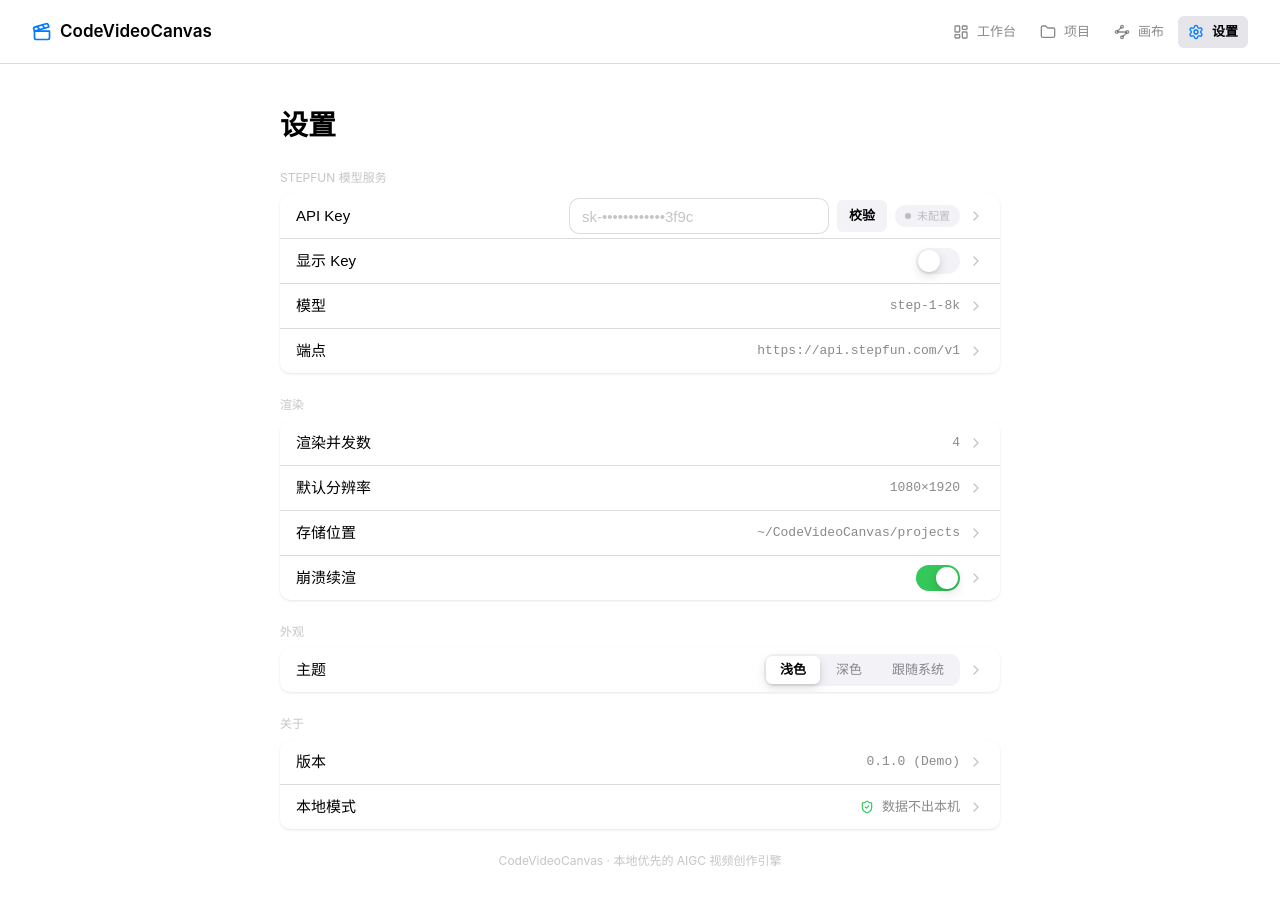
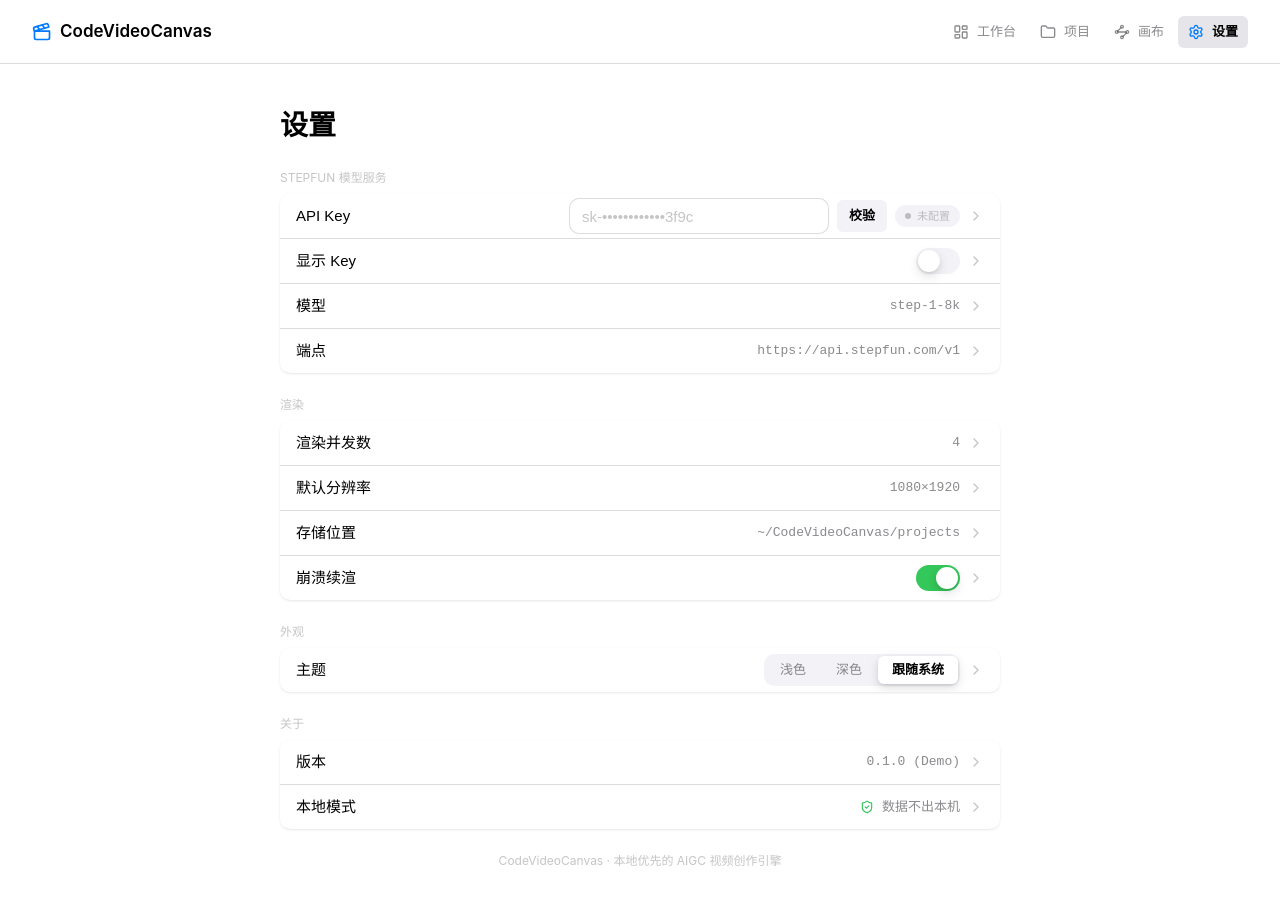
Before and after one commit to AIMFllyYS/code-video-canvas, a Next.js app: page /settings in a window 1280 px wide. Shown: the top 904 px of the page. Built offline with nearby package versions, Linux system fonts and the light colour scheme; no server answers; the database is empty.

Commit message:
feat(ui): add global theme state

```diff
--- a/src/app/layout.tsx
+++ b/src/app/layout.tsx
@@ -19,7 +19,7 @@
             __html: `
               (function() {
                 var mode = localStorage.getItem('theme-mode');
-                if (mode === 'dark' || (!mode && window.matchMedia('(prefers-color-scheme: dark)').matches)) {
+                if (mode === 'dark' || ((mode === 'system' || !mode) && window.matchMedia('(prefers-color-scheme: dark)').matches)) {
                   document.documentElement.classList.add('dark');
                 }
               })();
--- a/src/app/settings/settings-form.tsx
+++ b/src/app/settings/settings-form.tsx
@@ -5,13 +5,13 @@
 import Link from 'next/link'
 import { Button } from '@/components/ui/button'
 import { NavItem } from '@/components/ui/nav-item'
-import { SegmentedControl } from '@/components/ui/segmented-control'
 import { SettingsGroup, SettingsSeparator } from '@/components/ui/settings-group'
 import { SettingsRow } from '@/components/ui/settings-row'
 import { StatusPill } from '@/components/ui/status-pill'
 import { TextField } from '@/components/ui/text-field'
 import { Toggle } from '@/components/ui/toggle'
 import { Toast } from '@/components/ui/toast'
+import { ThemeControl } from './theme-control'
 
 type ValidationState = 'unconfigured' | 'validating' | 'valid' | 'invalid'
 
@@ -103,15 +103,7 @@
         </SettingsSection>
         <SettingsSection title="外观">
           <SettingsRow label="主题">
-            <SegmentedControl
-              options={[
-                { value: 'light', label: '浅色' },
-                { value: 'dark', label: '深色' },
-                { value: 'system', label: '跟随系统' },
-              ]}
-              value="light"
-              onChange={() => undefined}
-            />
+            <ThemeControl />
           </SettingsRow>
         </SettingsSection>
         <SettingsSection title="关于">
--- /dev/null
+++ b/src/app/settings/theme-control.tsx
@@ -0,0 +1,44 @@
+'use client'
+
+import { useEffect, useState } from 'react'
+import { SegmentedControl } from '@/components/ui/segmented-control'
+
+export type ThemeMode = 'light' | 'dark' | 'system'
+
+const OPTIONS = [
+  { value: 'light', label: '浅色' },
+  { value: 'dark', label: '深色' },
+  { value: 'system', label: '跟随系统' },
+]
+
+export function ThemeControl() {
+  const [mode, setMode] = useState<ThemeMode>('system')
+
+  useEffect(() => {
+    const stored = localStorage.getItem('theme-mode')
+    const initial = isThemeMode(stored) ? stored : 'system'
+    applyTheme(initial, window.matchMedia('(prefers-color-scheme: dark)').matches)
+    queueMicrotask(() => setMode(initial))
+  }, [])
+
+  function change(next: string) {
+    if (!isThemeMode(next)) return
+    setMode(next)
+    localStorage.setItem('theme-mode', next)
+    applyTheme(next, window.matchMedia('(prefers-color-scheme: dark)').matches)
+  }
+
+  return <SegmentedControl options={OPTIONS} value={mode} onChange={change} />
+}
+
+export function applyTheme(mode: ThemeMode, systemDark: boolean): void {
+  document.documentElement.classList.toggle('dark', resolveDarkMode(mode, systemDark))
+}
+
+export function resolveDarkMode(mode: ThemeMode, systemDark: boolean): boolean {
+  return mode === 'dark' || (mode === 'system' && systemDark)
+}
+
+function isThemeMode(value: string | null): value is ThemeMode {
+  return value === 'light' || value === 'dark' || value === 'system'
+}
```
Also changed, not shown: 5 other files (tests, documents, lock files or other folders).
